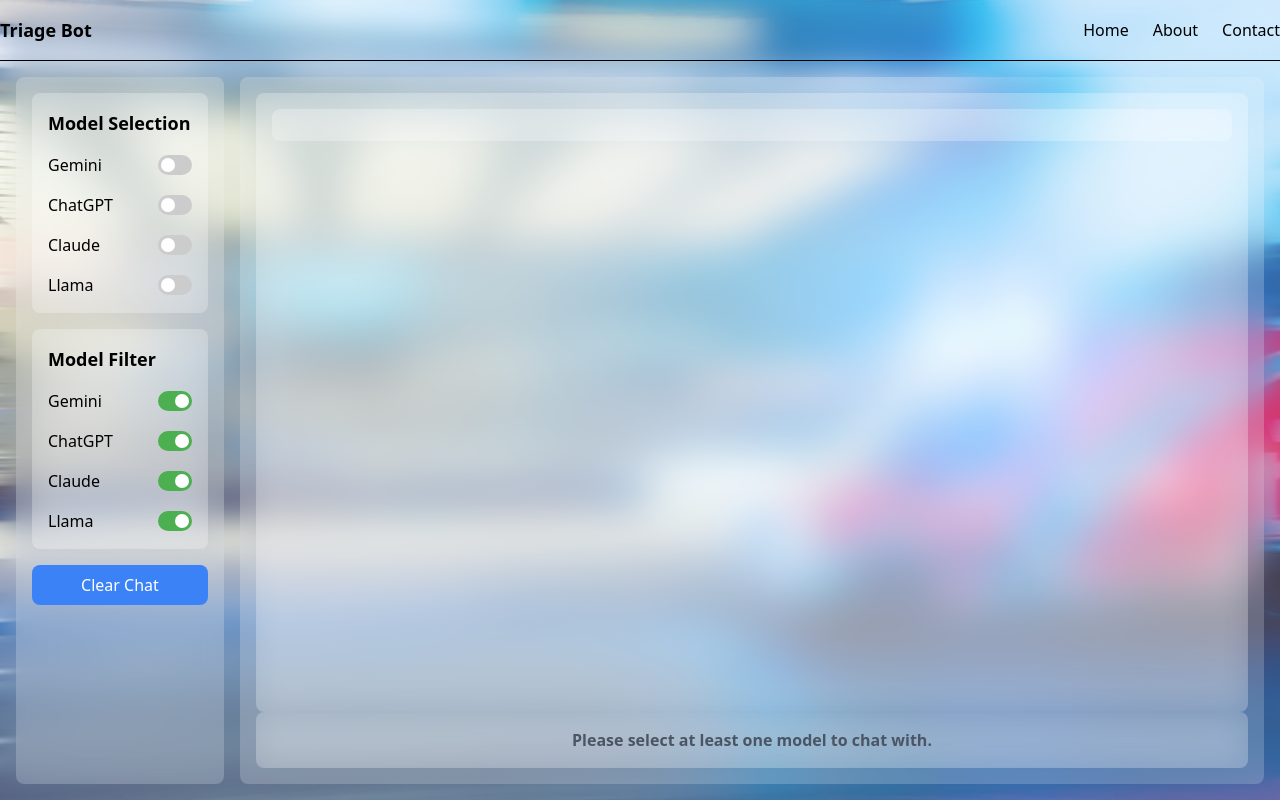
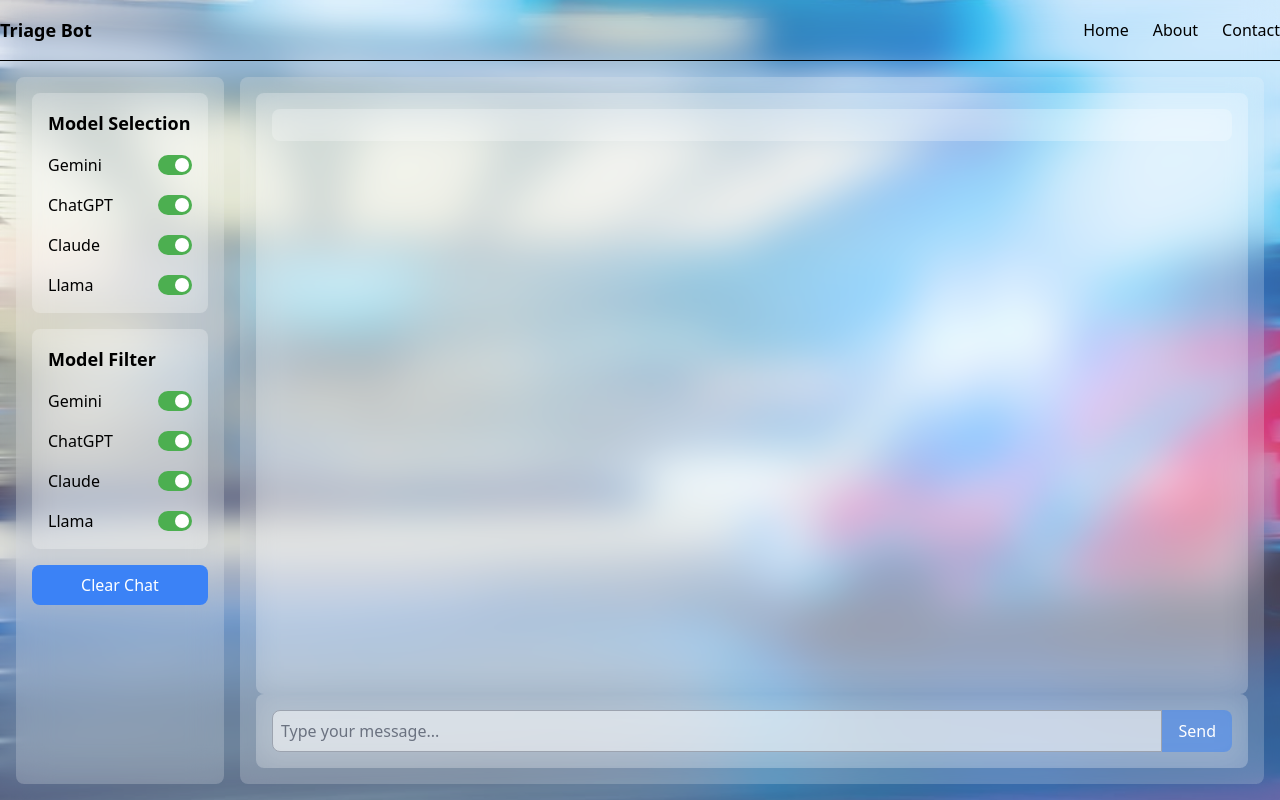
Before and after one commit to samacohen/Investigation, a React (Create React App) app in the folder frontend/: page /dashboard in a window 1280 px wide. Built offline with nearby package versions, Linux system fonts and the light colour scheme.

Commit message:
model selection on by default

```diff
--- a/frontend/src/components/ModelSelection.jsx
+++ b/frontend/src/components/ModelSelection.jsx
@@ -1,9 +1,16 @@
 // src/components/ModelSelection.jsx
-
-import React from 'react';
+import React, { useEffect, useMemo } from 'react';
 
 const ModelSelection = ({ selectedModels, setSelectedModels }) => {
-  const models = ['Gemini', 'ChatGPT', 'Claude', 'Llama'];
+  // Memoize the models array to prevent it from being recreated on every render
+  const models = useMemo(() => ['Gemini', 'ChatGPT', 'Claude', 'Llama'], []);
+
+  // Use useEffect to select all models by default when the component is first rendered
+  useEffect(() => {
+    if (selectedModels.length === 0) {
+      setSelectedModels(models); // Set all models as selected by default
+    }
+  }, [selectedModels, setSelectedModels, models]);
 
   const handleToggle = (model) => {
     setSelectedModels((prevSelected) => {
```
